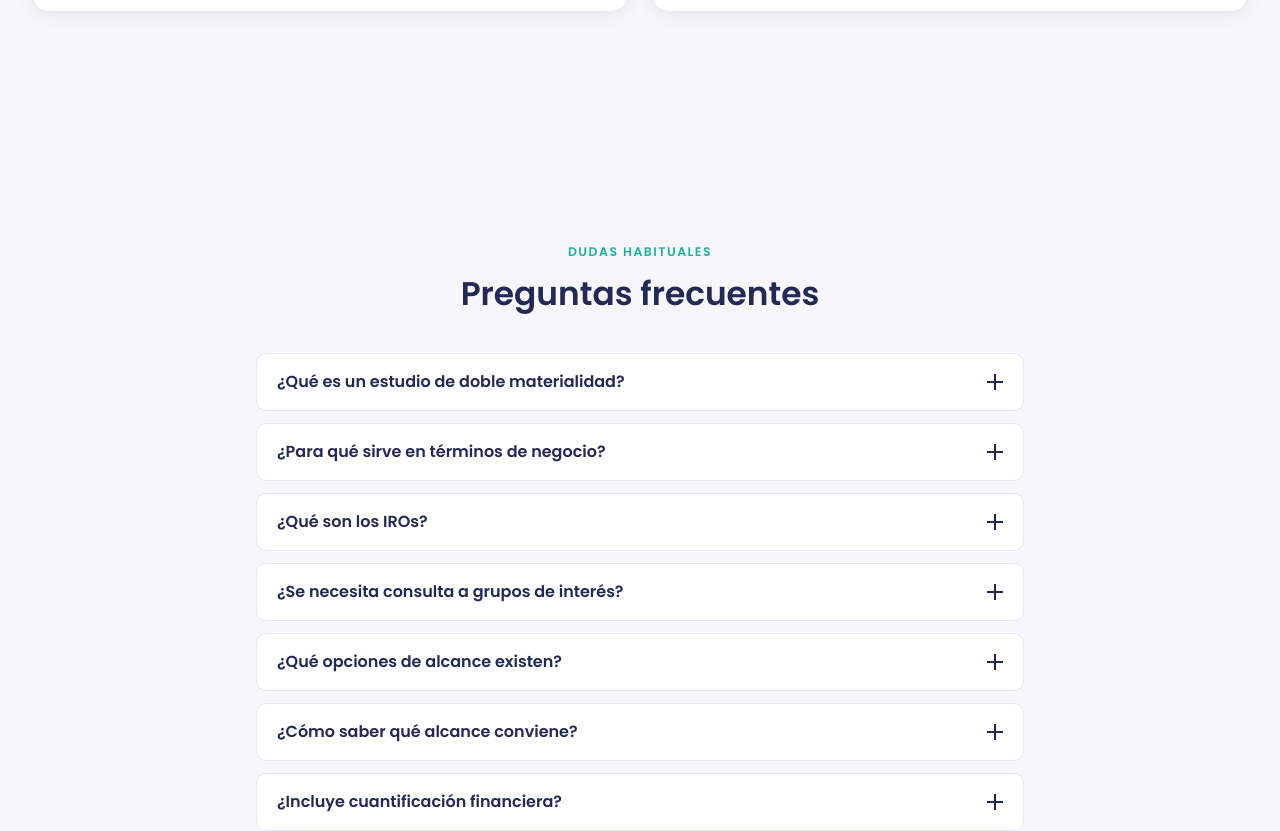
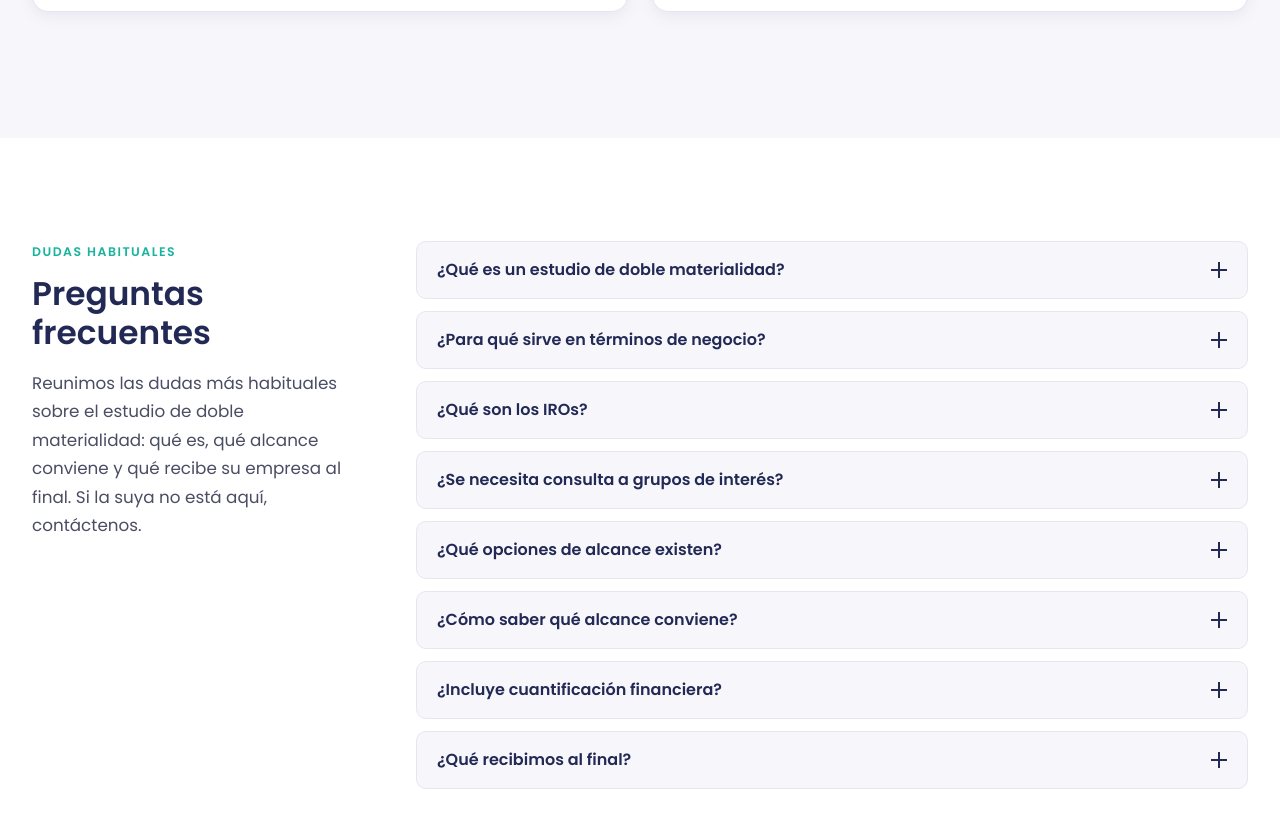
Before and after one commit to responsable26/responsable-web, a Next.js app: page /servicio/estudio-doble-materialidad in a window 1280 px wide. Shown: the part 3998-4829 px from the top of the page. Built offline with nearby package versions, Linux system fonts and the light colour scheme.

Commit message:
Preguntas frecuentes: tarjetas distinguidas del fondo en las 11 páginas de servicio; layout de 2 columnas en Doble Materialidad

```diff
--- a/src/app/servicio/[slug]/page.tsx
+++ b/src/app/servicio/[slug]/page.tsx
@@ -482,7 +482,10 @@ export default async function ServicioPage(
           id="faq"
           aria-labelledby="faq-title"
           /* Ver la nota de scroll-mt en la primera sección con ancla. */
-          className="scroll-mt-36 bg-off-white py-[var(--section-y)]"
+          /* Fondo blanco y tarjetas off-white, como en Doble Materialidad: con
+             la sección off-white y las tarjetas blancas, cada pregunta se
+             confundía con el fondo. */
+          className="scroll-mt-36 bg-white py-[var(--section-y)]"
         >
           <div className="mx-auto max-w-[var(--container)] px-[clamp(1rem,4vw,2rem)]">
             <p className="font-head text-center text-[0.78rem] font-semibold tracking-[0.12em] text-teal uppercase">
@@ -496,7 +499,7 @@ export default async function ServicioPage(
             </h2>
 
             <div className="mx-auto mt-10 max-w-3xl">
-              <Faq items={preguntas} />
+              <Faq items={preguntas} fondoTarjeta="bg-off-white" />
             </div>
           </div>
         </section>
--- a/src/app/servicio/estudio-doble-materialidad/page.tsx
+++ b/src/app/servicio/estudio-doble-materialidad/page.tsx
@@ -496,21 +496,36 @@ export default function EstudioDobleMaterialidadPage() {
           id="faq"
           aria-labelledby="faq-title"
           /* Ver la nota de scroll-mt en la primera sección con ancla. */
-          className="scroll-mt-36 bg-off-white py-[var(--section-y)]"
+          /* Fondo blanco y tarjetas off-white: con la sección off-white y
+             las tarjetas blancas, cada pregunta se confundía con el fondo. De
+             paso deja de ir pegada a Testimonios, que también es off-white. */
+          className="scroll-mt-36 bg-white py-[var(--section-y)]"
         >
-          <div className="mx-auto max-w-[var(--container)] px-[clamp(1rem,4vw,2rem)]">
-            <p className="font-head text-center text-[0.78rem] font-semibold tracking-[0.12em] text-teal uppercase">
+          {/* Dos columnas desde lg, como los demás bloques de texto del
+              sitio: presentación a la izquierda, acordeón a la derecha. El
+              layout vive aquí y no en Faq, así que las páginas que centran la
+              sección no cambian. */}
+          <div className="mx-auto grid max-w-[var(--container)] gap-[clamp(2rem,5vw,4rem)] px-[clamp(1rem,4vw,2rem)] lg:grid-cols-[minmax(0,20rem)_minmax(0,1fr)]">
+            <div>
+              <p className="font-head text-[0.78rem] font-semibold tracking-[0.12em] text-teal uppercase">
                 Dudas habituales
               </p>
               <h2
                 id="faq-title"
-              className="font-head mt-3 text-center text-[clamp(1.6rem,3.5vw,2.05rem)] font-semibold text-navy"
+                className="font-head mt-3 text-[clamp(1.6rem,3.5vw,2.05rem)] font-semibold text-navy"
               >
                 Preguntas frecuentes
               </h2>
+              {/* Redactado por nosotros, no viene del documento; aprobado. */}
+              <p className="font-body mt-4 text-[1.05rem] text-ink-soft">
+                Reunimos las dudas más habituales sobre el estudio de doble
+                materialidad: qué es, qué alcance conviene y qué recibe su
+                empresa al final. Si la suya no está aquí, contáctenos.
+              </p>
+            </div>
 
-            <div className="mx-auto mt-10 max-w-3xl">
-              <Faq items={FAQ_ITEMS} />
+            <div>
+              <Faq items={FAQ_ITEMS} fondoTarjeta="bg-off-white" />
             </div>
           </div>
         </section>
--- a/src/app/servicio/universidad-responsable/page.tsx
+++ b/src/app/servicio/universidad-responsable/page.tsx
@@ -495,7 +495,10 @@ export default function UniversidadResponsablePage() {
         <section
           id="faq"
           aria-labelledby="faq-title"
-          className="scroll-mt-36 bg-off-white py-[var(--section-y)]"
+          /* Fondo blanco y tarjetas off-white, como en Doble Materialidad: con
+             la sección off-white y las tarjetas blancas, cada pregunta se
+             confundía con el fondo. */
+          className="scroll-mt-36 bg-white py-[var(--section-y)]"
         >
           <div className={CONTENEDOR}>
             <p className="font-head text-center text-[0.78rem] font-semibold tracking-[0.12em] text-teal uppercase">
@@ -509,7 +512,7 @@ export default function UniversidadResponsablePage() {
             </h2>
 
             <div className="mx-auto mt-10 max-w-3xl">
-              <Faq items={preguntas} />
+              <Faq items={preguntas} fondoTarjeta="bg-off-white" />
             </div>
           </div>
         </section>
--- a/src/components/faq.tsx
+++ b/src/components/faq.tsx
@@ -20,10 +20,14 @@ export type FaqItem = {
 export function Faq({
   items,
   abiertoInicial = null,
+  fondoTarjeta = "bg-white",
 }: {
   items: FaqItem[];
   /** Índice del elemento que empieza abierto. Por defecto, todos cerrados. */
   abiertoInicial?: number | null;
+  /** Fondo de cada pregunta. Blanco por defecto, sobre secciones off-white;
+   *  off-white cuando la sección es blanca, para que la tarjeta se distinga. */
+  fondoTarjeta?: "bg-white" | "bg-off-white";
 }) {
   const [openIndex, setOpenIndex] = useState<number | null>(abiertoInicial);
   const baseId = useId();
@@ -38,7 +42,7 @@ export function Faq({
         return (
           <div
             key={item.question}
-            className="overflow-hidden rounded-sm border border-border bg-white"
+            className={`overflow-hidden rounded-sm border border-border ${fondoTarjeta}`}
           >
             <h3 className="m-0">
               <button
```
Lines whose indentation alone changed are shown as unchanged.
